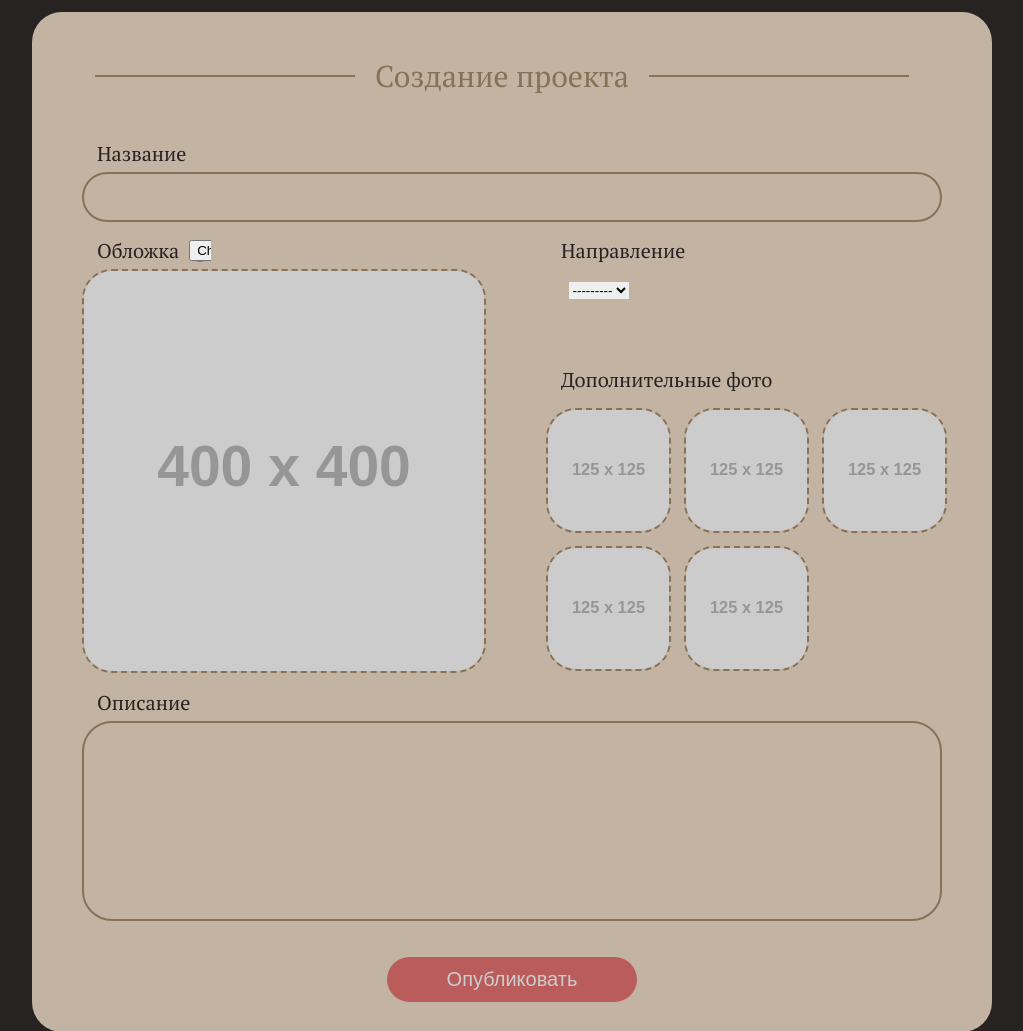
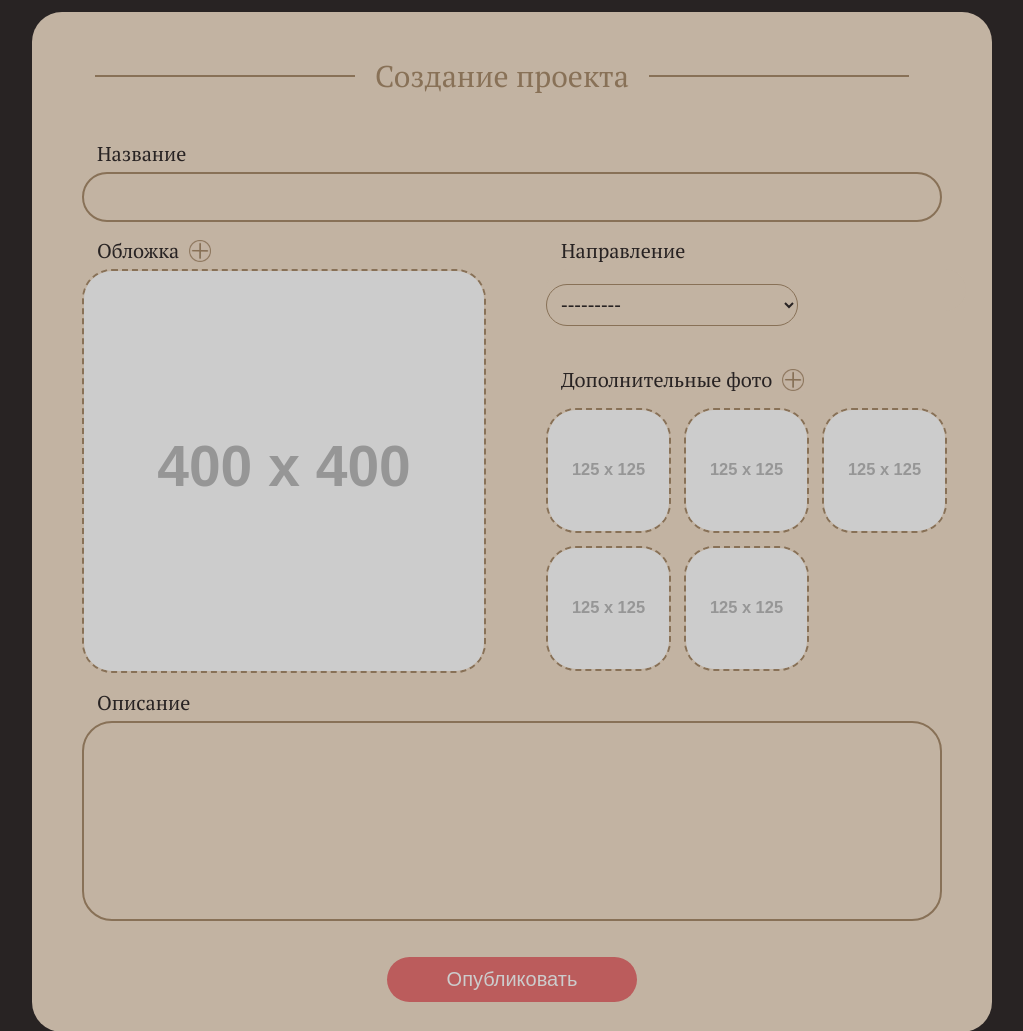
Before and after one commit to DazeSsS/skillport, a Django app: template portfolio/templates/skillport/create.html in a window 1280 px wide. Shown: the part 226-1257 px from the top of the page, without its empty margins (128-1151 px from the left). Run offline with Django 4.2, Linux system fonts and the light colour scheme; the template is opened without the code that fills it: values that come from a table or form of the project are taken from there, others are empty; grey boxes labelled with a size stand in for pictures from a placeholder-image service; parts of the project's set-up code (start-up, migrations or seed data) failed here and were passed over; some libraries are stand-ins or nearby versions.

Commit message:
fix add file button and other misc changes

```diff
--- a/portfolio/skillport/forms.py
+++ b/portfolio/skillport/forms.py
@@ -57,6 +57,7 @@ class CreateProjectForm(ModelForm):
         self.fields['title'].widget.attrs.update({'class': 'input title'})
         self.fields['description'].widget.attrs.update({'class': 'input description-input'})
         self.fields['image'].widget.attrs.update({'class': 'input-button'})
+        self.fields['content_type'].widget.attrs.update({'class': 'dropdown__menu'})
 
 
 class CreateCommentForm(ModelForm):
@@ -74,7 +75,7 @@ class CreateCommentForm(ModelForm):
 class CreateAdditionalImageForm(ModelForm):
     additional_image = forms.ImageField(
         required=False,
-        widget=forms.ClearableFileInput(attrs={"multiple": True})
+        widget=forms.ClearableFileInput(attrs={"multiple": True, "class": "input-button"})
         )
 
     class Meta:
--- a/portfolio/static/skillport/css/create.css
+++ b/portfolio/static/skillport/css/create.css
@@ -105,6 +105,7 @@ h1 {
     margin-bottom: 15px;
     font-size:20px;
     padding-left: 15px;
+    outline-color:#887157;
 }
 
 .name{
@@ -115,8 +116,8 @@ h1 {
 
 .dropdown{
     display: flex;
-    justify-content: center;
-    width: 25%;
+    justify-content: left;
+    width: 100%;
     height: 42px;
     background: #C2B3A2;
     border-radius: 30px;
@@ -207,7 +208,7 @@ h2 {
     font-size: 20px;
     padding: 10px 10px;
     resize: none;
-    overflow: hidden;
+    outline-color:#887157;
 }
 
 .publish{
@@ -216,18 +217,30 @@ h2 {
     margin-top: 30px;
     margin-bottom: 30px;
 }
-
 .input-button{
+    opacity: 0;
+    position: absolute;
+    margin-left: 10;
+}
+.input-button-label{
     width:22px;
     height:22px;
-    background: url('./img/upload.png') no-repeat;
+    background: url('../img/add_file.png') no-repeat;
     background-size:100%;
     cursor: pointer;
     margin-top: 3px;
 }
 
-input{
-    outline: 0 !important;
+input:focus {
+    outline:1px solid #887157;
+}
+
+textarea:focus{
+    outline:1px solid #887157;
+}
+
+.description-input::-webkit-scrollbar {
+    width: 0;
 }
 
 .publish__button{
@@ -241,3 +254,15 @@ input{
     align-items: center;
     cursor: pointer;
 }
+
+.dropdown__menu{
+    margin-top: 30px;
+    padding-left: 10px;
+    width: 60%;
+    height: 42px;
+    background: #C2B3A2;
+    border-radius: 30px;
+    font-size: 20px;
+    color: #282323;
+    border:1px solid #887157;
+}
--- a/portfolio/static/skillport/css/profile.css
+++ b/portfolio/static/skillport/css/profile.css
@@ -7,6 +7,10 @@ body {
     font-family: 'PT Serif', serif;
     font-size: 20px;
     background-color: #282323;
+}
+
+input:focus{
+  outline: 2px solid #000000;
 }
 
 a{
--- a/portfolio/templates/skillport/create.html
+++ b/portfolio/templates/skillport/create.html
@@ -34,6 +34,7 @@
                         <div class="upload">
                             <h1>Обложка</h1>
                             {{ form.image }}
+                            <label for="input-button" class="input-button-label"></label>
                         </div>
                         <div class="main__pictures">
                             <img src="https://placehold.it/400x400" alt="" class="main__picture">
@@ -48,7 +49,7 @@
                             <h1>Дополнительные фото</h1>
                             {{ imageform.managementform }}
                             {{ imageform.additional_image }}
-                            {% comment %} <input type="file" class="input-button"> {% endcomment %}
+                            <label for="input-button" class="input-button-label"></label>
                         </div>
                         <div class="other__pictures">
                             <img src="https://placehold.it/125x125" alt="" class="other__picture">
```
Also changed, not shown: portfolio/static/skillport/css/project.css (+36 -1 lines), portfolio/templates/skillport/project.html (+7 -3 lines), portfolio/static/skillport/img/add_file.png (added), portfolio/static/skillport/img/send.png (added).
